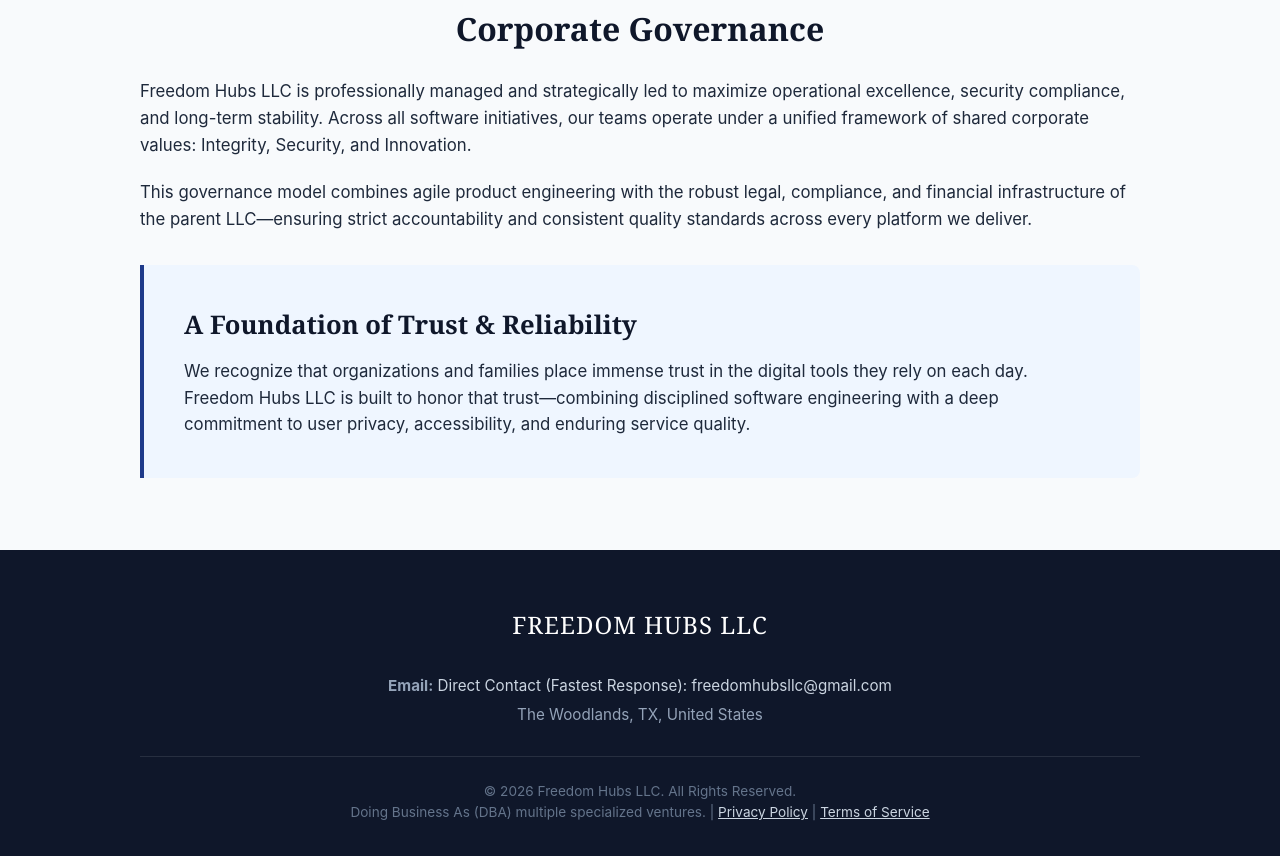
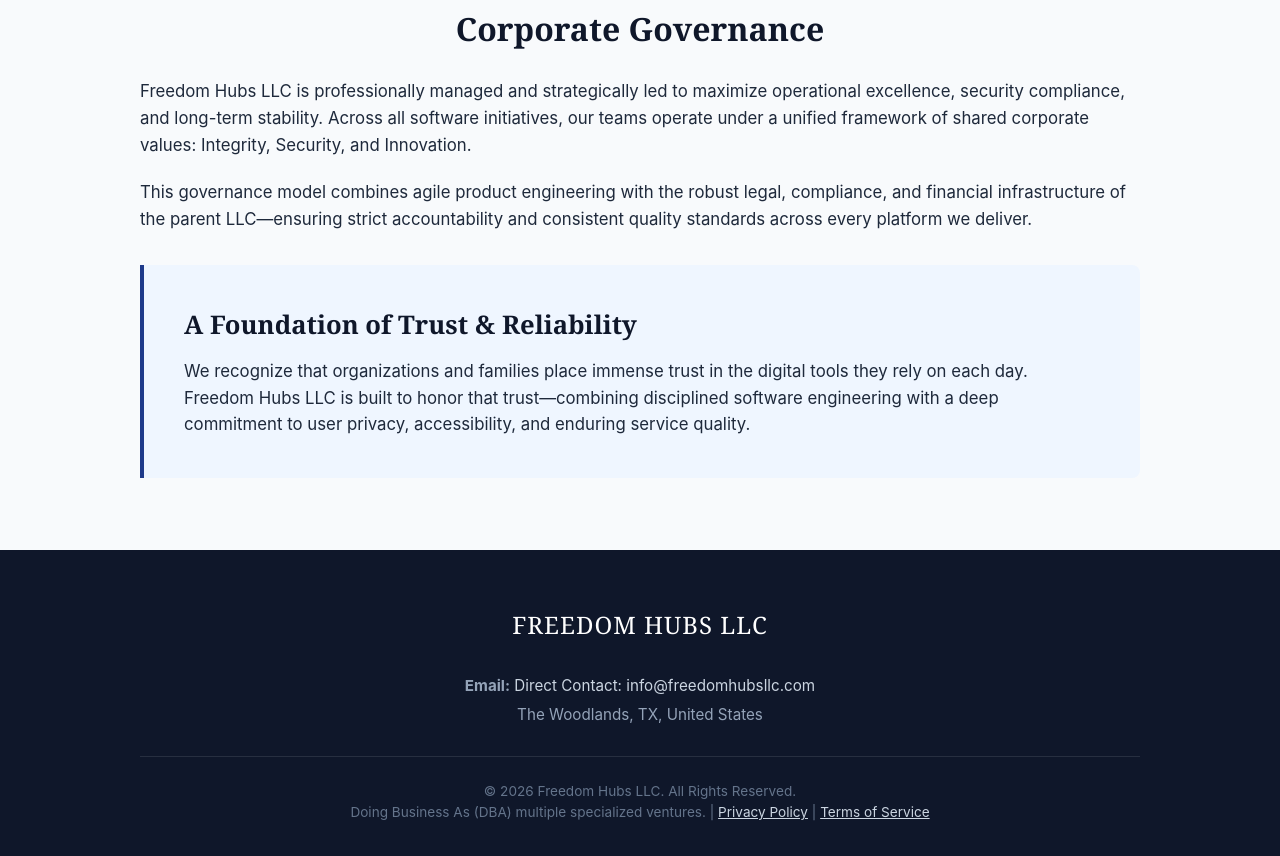
Before and after one commit to freedomhubsllc-dot/maindomainforfreedomhubsllc, a plain HTML site: page index.html in a window 1280 px wide. Shown: the part 2032-2888 px from the top of the page. Drawn offline with Linux system fonts and the light colour scheme.

Commit message:
Update index.html

```diff
--- a/index.html
+++ b/index.html
@@ -381,7 +381,7 @@
 
       <div class="footer-contact">
        <!--  <p><strong>Phone:</strong> (346) 689 - 0525</p> -->
-        <p><strong>Email:</strong> <a href="mailto:freedomhubsllc@gmail.com">Direct Contact (Fastest Response): freedomhubsllc@gmail.com</a></p>
+        <p><strong>Email:</strong> <a href="mailto:info@freedomhubsllc.com">Direct Contact: info@freedomhubsllc.com</a></p>
         <p>The Woodlands, TX, United States</p>
       </div>
 
```
